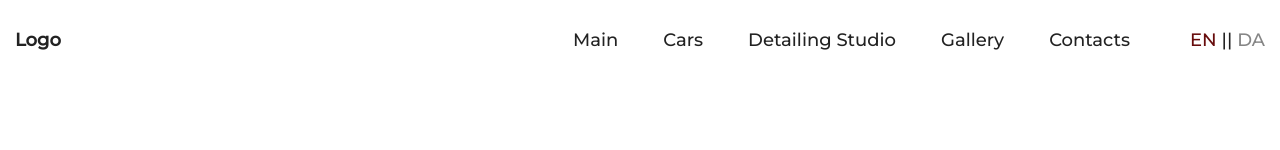
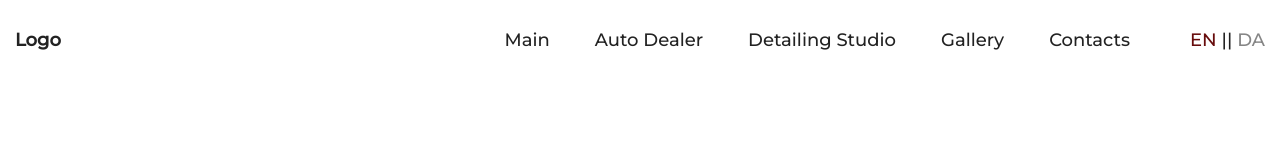
Before and after one commit to VladIhnatovv/autoweb, a plain HTML site: page index.html in a window 1280 px wide. Shown: the top 150 px of the page. Drawn offline with Linux system fonts and the light colour scheme.

Commit message:
Update index.html

```diff
--- a/index.html
+++ b/index.html
@@ -20,7 +20,7 @@
             <nav class="menu__body">
               <ul class="menu__list">
                 <a href="#main" class="menu__link">Main</a>
-                <a href="./cars.html" class="menu__link">Cars</a>
+                <a href="./cars.html" class="menu__link">Auto Dealer</a>
                 <a href="#detailing" class="menu__link">Detailing Studio</a>
                 <a href="#gallery" class="menu__link">Gallery</a>
                 <a href="#contacts" class="menu__link">Contacts</a>
```
